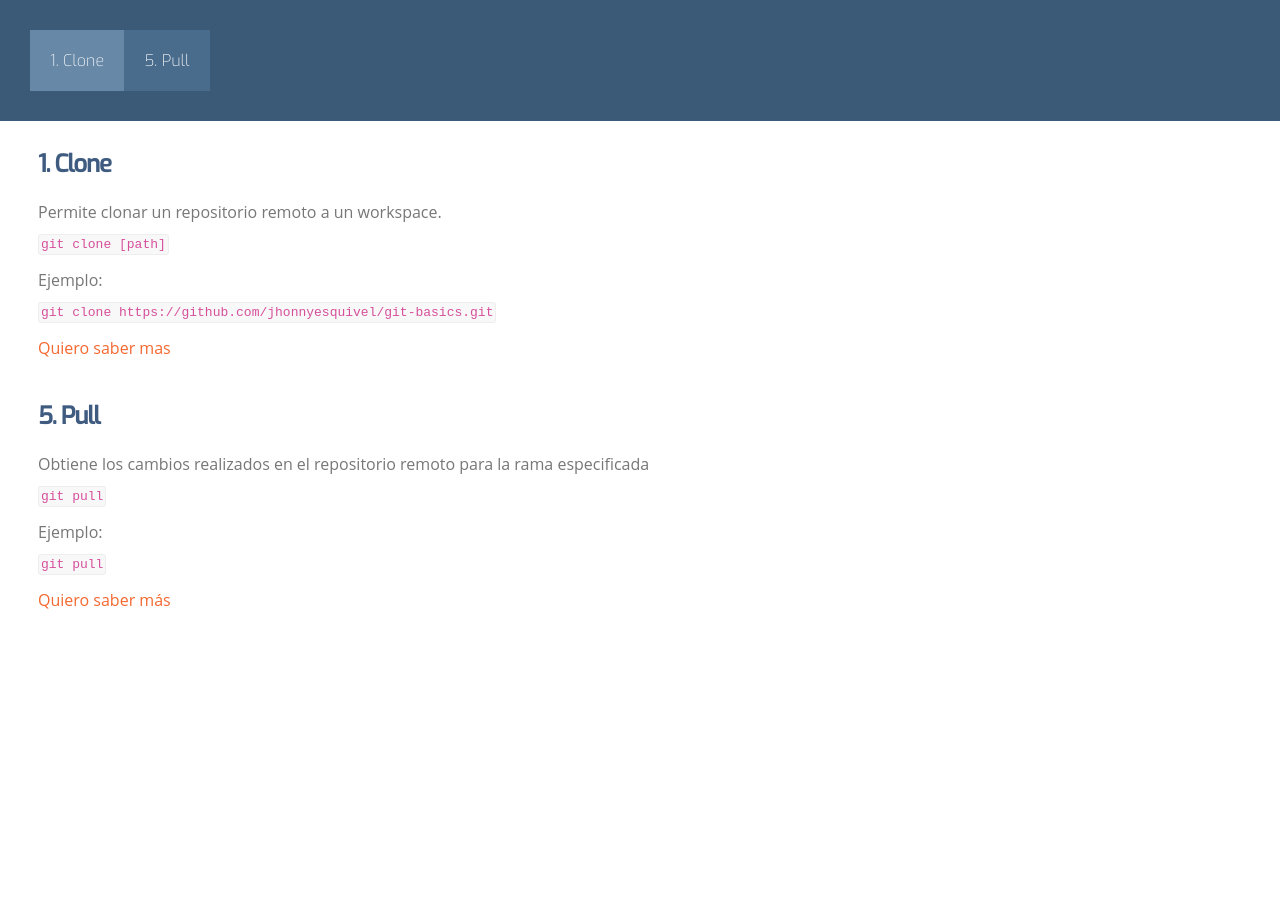
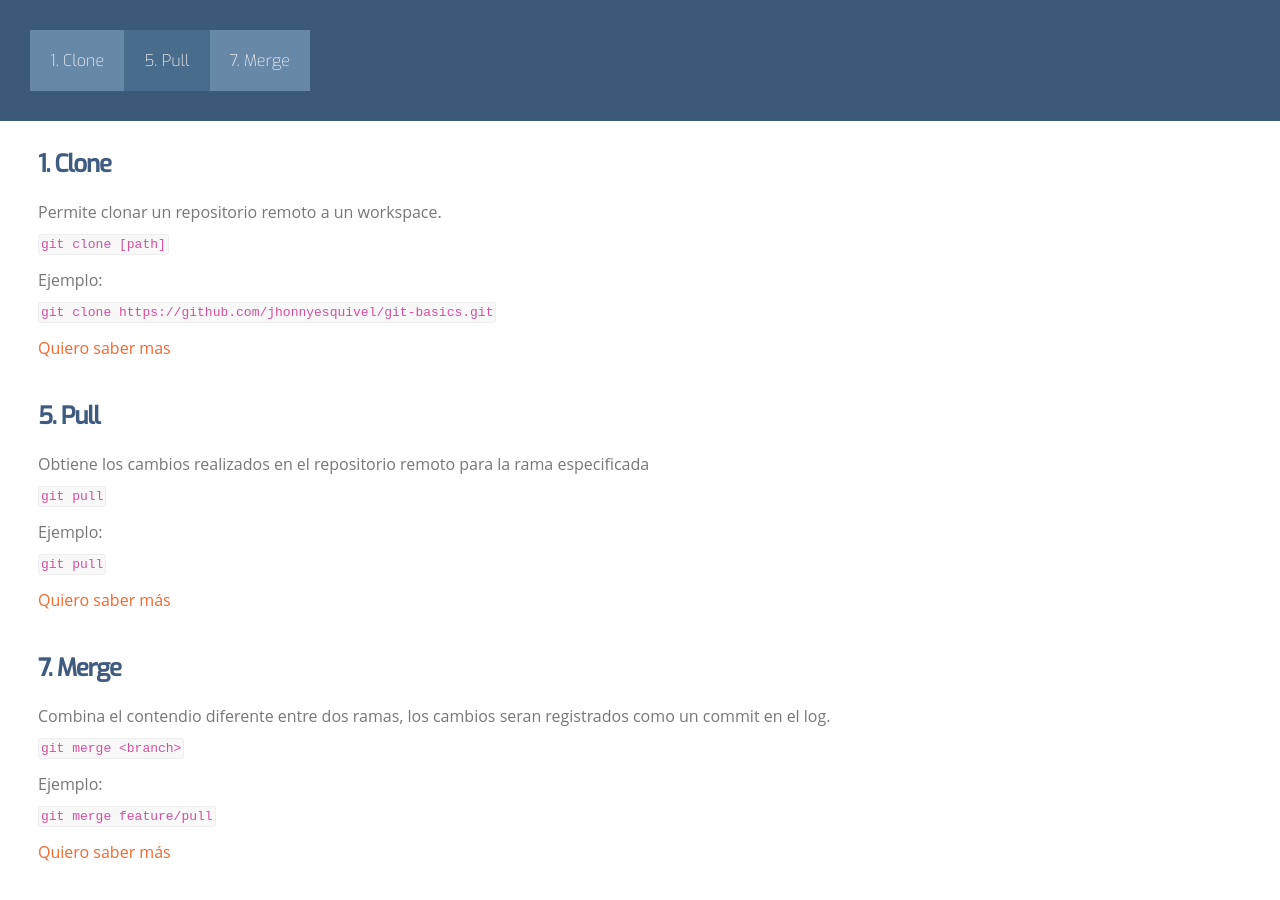
Before and after one commit to jhonnyesquivel/git-basics, a website: page index.html in a window 1280 px wide. Before the commit the page ends 800 px from the top, so only its background shows below. Drawn offline with nearby package versions, Linux system fonts and the light colour scheme; a web font is replaced by a local one.

Commit message:
Probando el merge (#8)
Co-authored-by: mpduartey <61758288+mpduartey@users.noreply.github.com>

```diff
--- a/index.html
+++ b/index.html
@@ -15,6 +15,7 @@
       <ul>
         <li><a id="link1" class="nav-section1" href="#section1">1. Clone</a></li>
         <li><a id="link5" class="nav-section5" href="#section5">5. Pull</a></li>
+        <li><a id="link7" class="nav-section7" href="#section7">7. Merge</a></li>
       </ul>
     </div>
   </nav>
@@ -38,6 +39,16 @@
     <p><a href="https://git-scm.com/docs/git-pull">Quiero saber más</a></p>
   </article>
 
+  <article>
+    <h1 id="section7">7. Merge</h1>
+    <p>Combina el contendio diferente entre dos ramas, los cambios seran registrados como un commit en el log.</p>
+    <code> git merge &lt;branch&gt; </code>
+    <p>Ejemplo:</p>
+    <code> git merge feature/pull</code><br>
+    <p><a href="https://git-scm.com/docs/git-merge">Quiero saber más</a></p>
+  </article>
+
+
   <script src="https://code.jquery.com/jquery-3.5.0.min.js"
     integrity="sha256-xNzN2a4ltkB44Mc/Jz3pT4iU1cmeR0FkXs4pru/JxaQ=" crossorigin="anonymous"></script>
   <script src='./js/main.js'></script>
```
